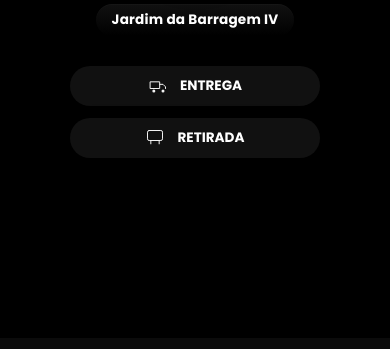
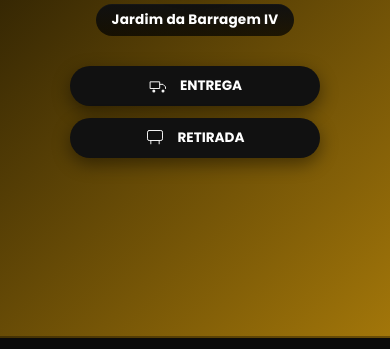
Before and after one commit to devbrunocarvalho/acouguedofabin, a plain HTML site: page fabin/index.html in a window 390 px wide. Shown: the part 362-711 px from the top of the page. Drawn offline with Linux system fonts and the light colour scheme.

Commit message:
Update index.html

```diff
--- a/fabin/index.html
+++ b/fabin/index.html
@@ -173,10 +173,12 @@
 
     /* Celulares (até 600px) */
     @media (max-width: 600px) {
-     body{
-     background-image: none;
-       background-color:black;
-     }
+body {
+  background: linear-gradient(135deg, #000000, #b8860b);
+  min-height: 100vh;
+  margin: 0;
+}
+
       .topbar {
         font-size: 14px;
         padding: 8px;
```
